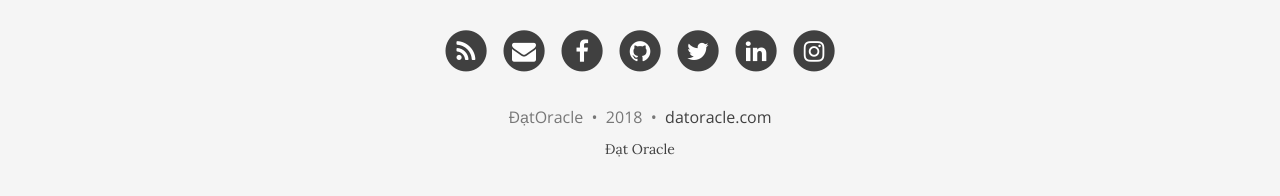
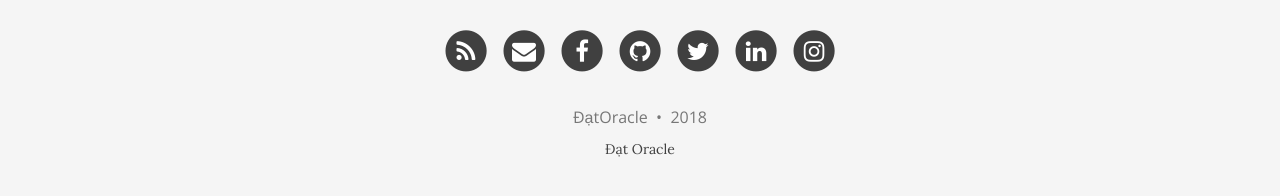
Before and after one commit to noobfromvn/noobfromvn.github.io, a Jekyll site: the page built from index.html, in a window 1280 px wide and 900 px high, scrolled down 1134 px. Shown: the part 690-886 px from the top of the window. Built offline with Jekyll 4.4.1, drawn with Linux system fonts in a browser that asks for light colours; nearby versions of some CDN libraries; the list of posts is cut into pages by our own code.

Commit message:
Update _config.yml
Update _config.yml

```diff
--- a/_config.yml
+++ b/_config.yml
@@ -97,7 +97,7 @@ share-links-active:
 
 # How to display the link to the website in the footer
 # Remove this if you don't want a link in the footer
-url-pretty: "datoracle.com"  # eg. "example.com/"
+# url-pretty: ""  # eg. "example.com/"
 
 # --- Web Statistics Section --- #
 
```
